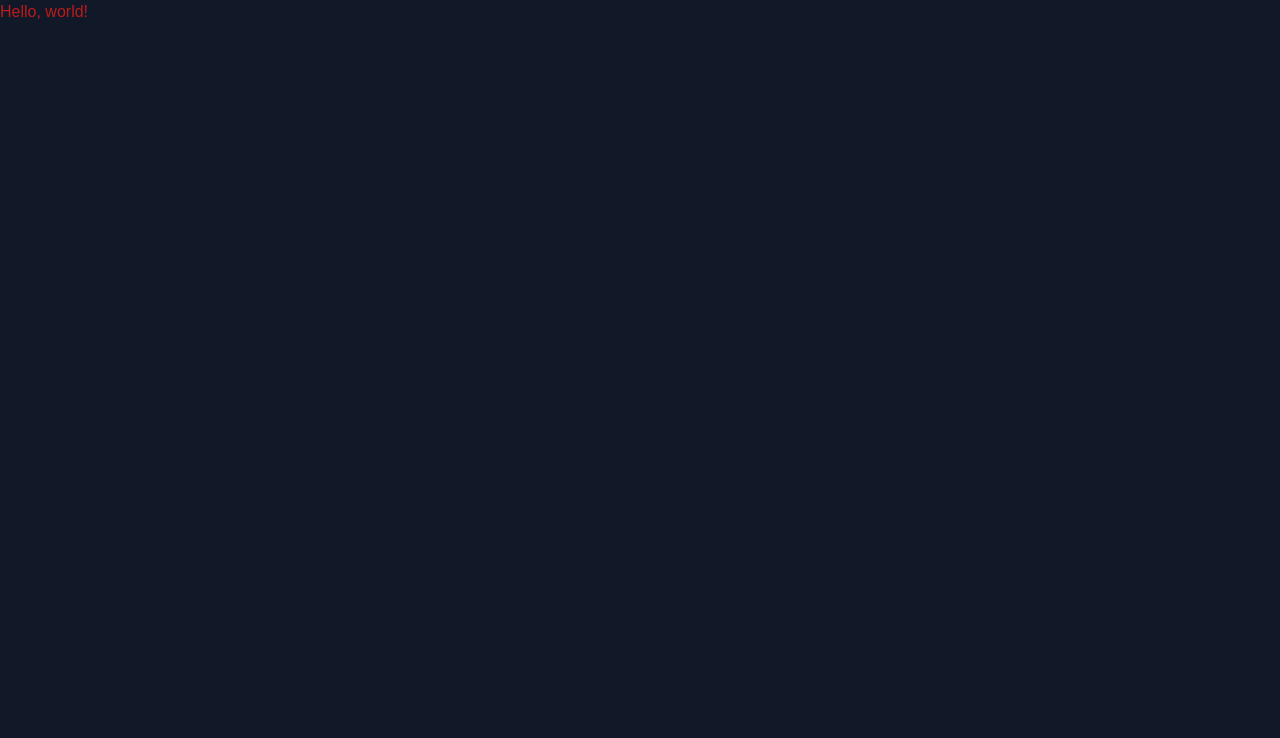
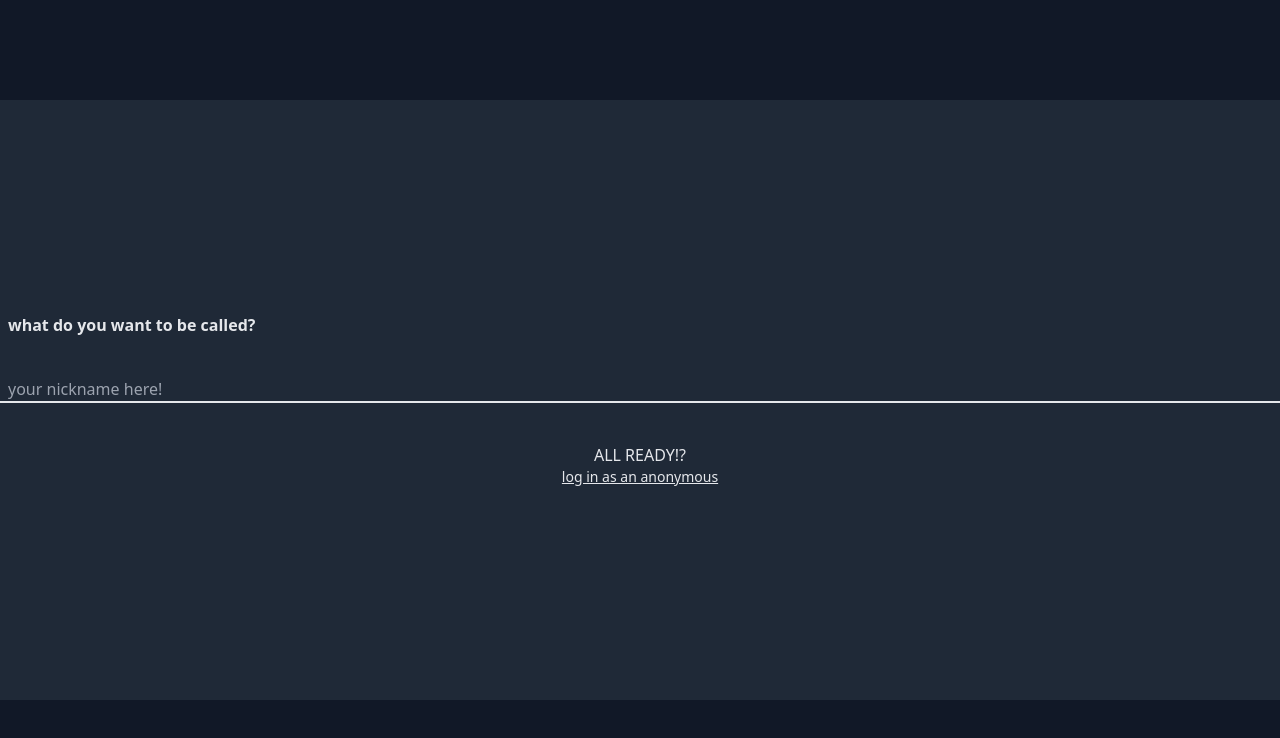
Before and after one commit to caiooliveirah09/caiooliveirah09.github.io, a Next.js app: page / in a window 1280 px wide. Shown: the top 738 px of the page. Built offline with nearby package versions, Linux system fonts and the light colour scheme; a web font is replaced by a local one.

Commit message:
feat: starting home page

```diff
--- a/src/app/page.tsx
+++ b/src/app/page.tsx
@@ -1,3 +1,72 @@
+"use client";
+
+import { useEffect, useState } from "react";
+import { useRouter } from "next/navigation";
+
 export default function Home() {
-  return <h1 className="text-red-700 font-minecraft">Hello, world!</h1>;
+  const [form, setForm] = useState(true);
+  const [nickname, setNickname] = useState("");
+  const router = useRouter();
+
+  const newUser = () => {
+    setForm(false);
+    if (nickname) {
+      localStorage.setItem("nickname", JSON.stringify(nickname));
+    }
+    console.log("novoo convidado");
+  };
+
+  useEffect(() => {
+    if (localStorage.getItem("nickname")) {
+      setForm(false);
+      setNickname(JSON.parse(localStorage.getItem("nickname") as string));
+    }
+  }, []);
+  return (
+    <div className="flex h-screen text-gray-200">
+      {form && (
+        <form
+          className="bg-gray-800 w-full my-auto text-center h-3/4 flex flex-col justify-center gap-y-10"
+          onSubmit={newUser}
+        >
+          <p className="text-left px-2 font-extrabold">
+            what do you want to be called?
+          </p>
+          <input
+            disabled={false}
+            value={nickname}
+            onChange={(e) => setNickname(e.target.value)}
+            className="a bg-transparent border-b-2 border-gray-200 w-full px-2 outline-none"
+            placeholder="your nickname here!"
+          ></input>
+          <div className="flex flex-col">
+            <button
+              className="uppercase"
+              type="submit"
+              disabled={nickname ? false : true}
+            >
+              all ready!?
+            </button>
+            <button className="underline text-sm">
+              log in as an anonymous
+            </button>
+          </div>
+        </form>
+      )}
+      {nickname && !form && (
+        <>
+          <p>welcome back {nickname}</p>
+          <button
+            onClick={() => {
+              localStorage.clear();
+              router.push("/menu");
+              console.log("sei la");
+            }}
+          >
+            logout
+          </button>
+        </>
+      )}
+    </div>
+  );
 }
```
